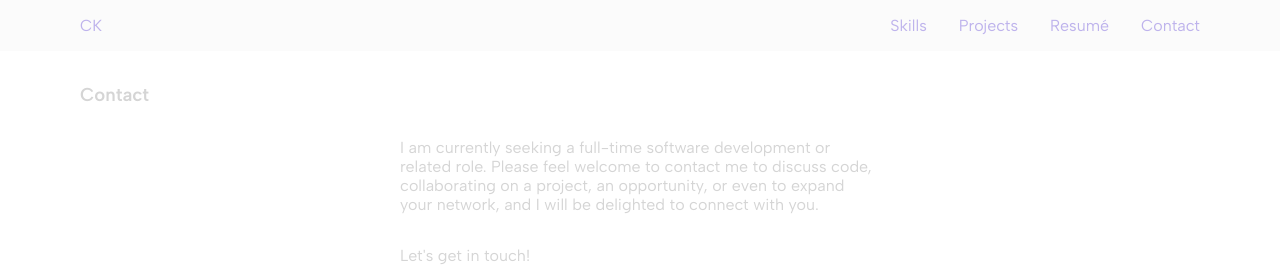
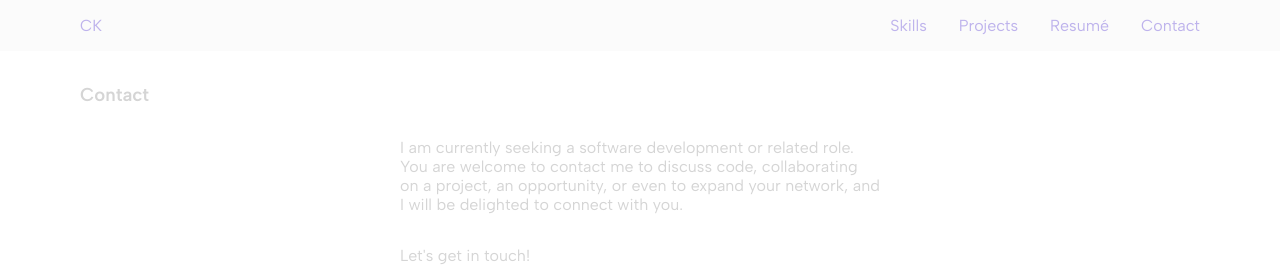
Before and after one commit to cassiek/portfolio, a React (Vite) app: page /contact in a window 1280 px wide. Shown: the top 266 px of the page. Built offline with nearby package versions, Linux system fonts and the light colour scheme.

Commit message:
make small updates on ResumePage, ContactPage

```diff
--- a/src/pages/ContactPage/ContactPage.jsx
+++ b/src/pages/ContactPage/ContactPage.jsx
@@ -13,8 +13,8 @@ function ContactPage() {
                 <h3 className="contact-page__header">Contact</h3>
                 <div className="contact-page__text">
                     <p className="contact-page__description">
-                        I am currently seeking a full-time software development or related role.
-                        Please feel welcome to contact me to discuss code, collaborating on a project,
+                        I am currently seeking a software development or related role.
+                        You are welcome to contact me to discuss code, collaborating on a project,
                         an opportunity, or even to expand your network, and I will be delighted to
                         connect with you.
                     </p>
--- a/src/pages/ResumePage/ResumePage.jsx
+++ b/src/pages/ResumePage/ResumePage.jsx
@@ -6,7 +6,7 @@ function ResumePage() {
     return (
         <main className="resume-page">
             <section className="resume-page__content">
-                <h3 className="resume-page__header">Resume</h3>
+                <h3 className="resume-page__header">Resumé</h3>
                 <object data={resume} type="application/pdf" className="resume-page__pdf"></object>
             </section>
         </main>
```
